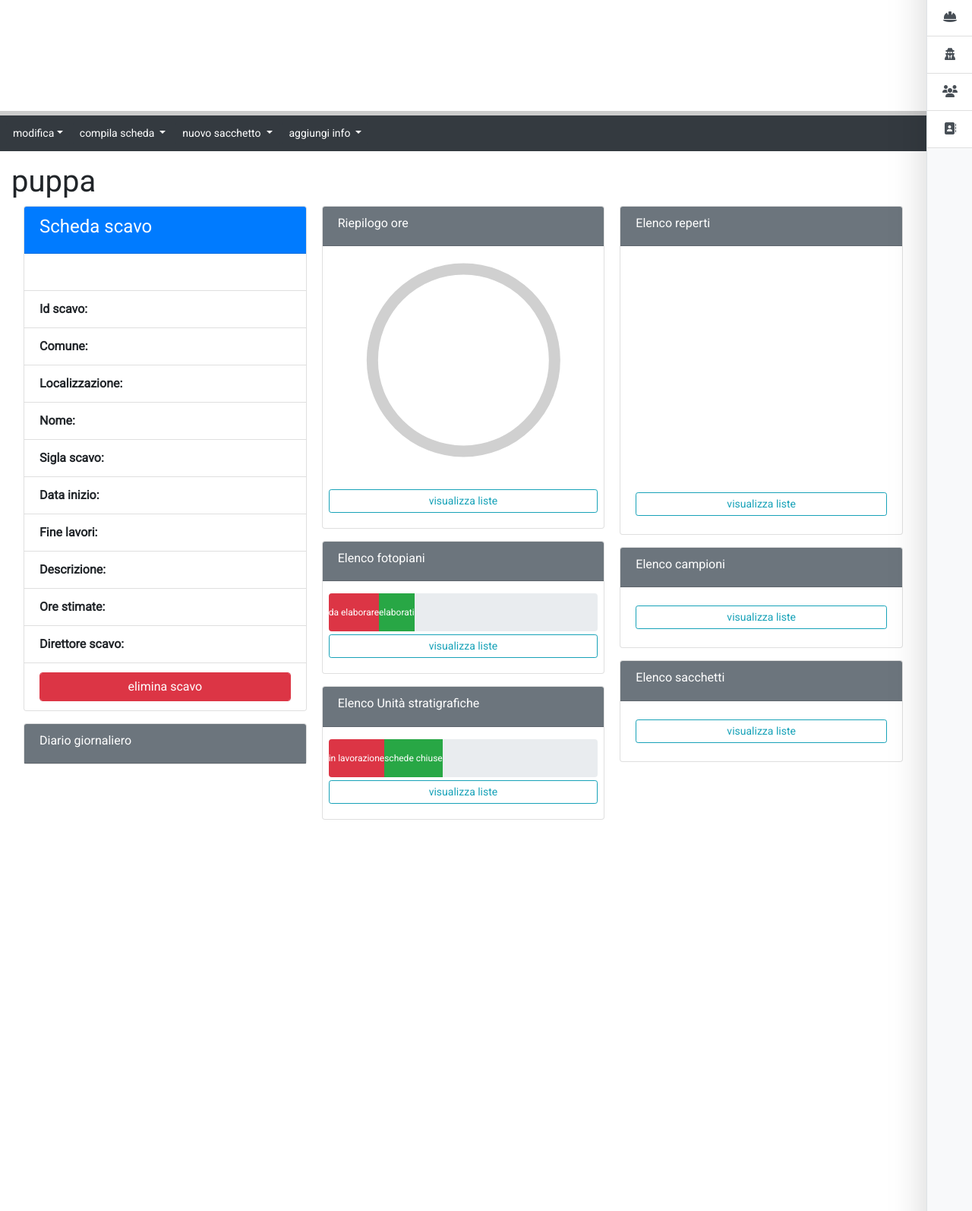
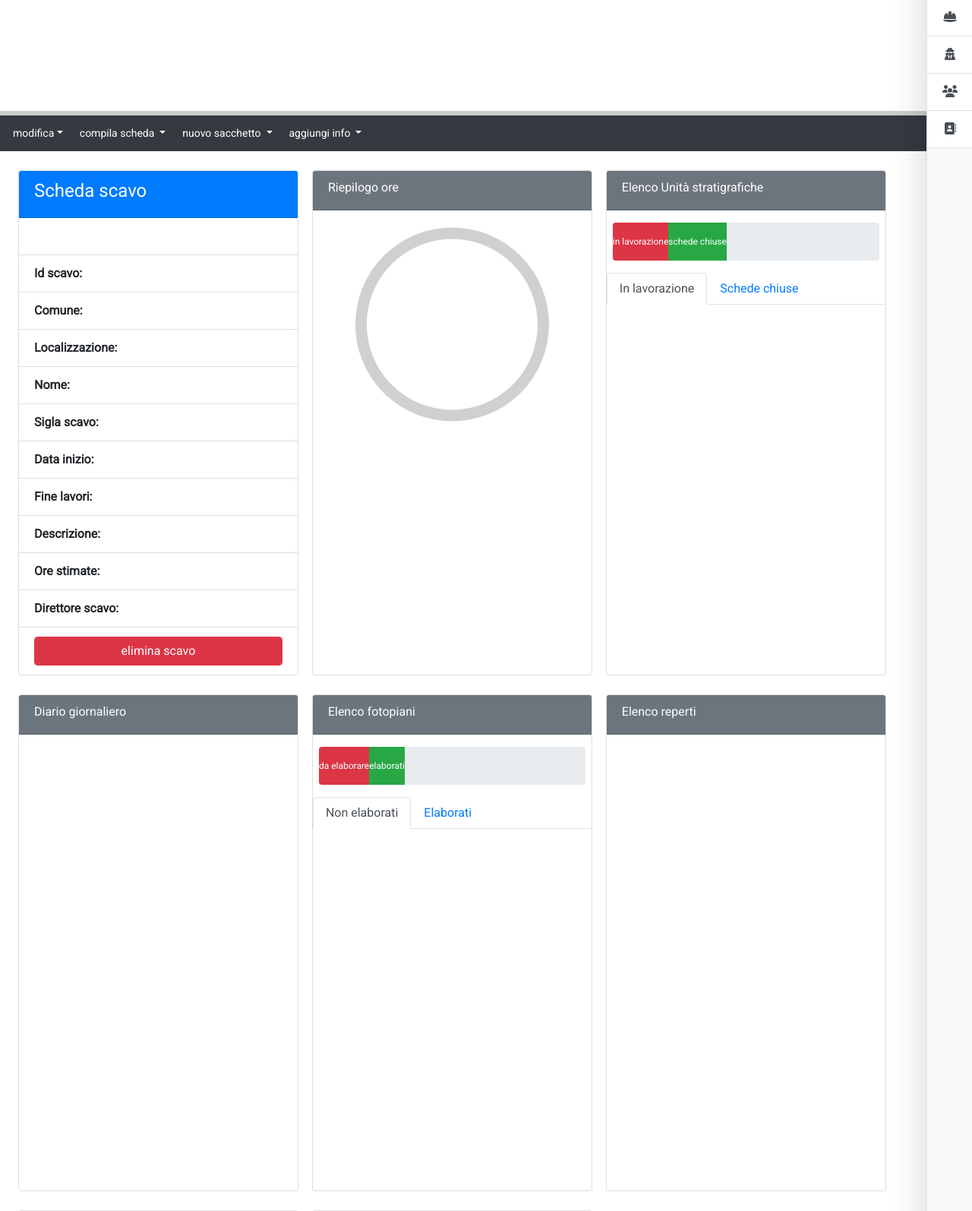
Before and after one commit to beppenapo/atw, a PHP site: page /workPage.php in a window 1280 px wide. Shown: the part 198-1792 px from the top of the page at 76% size. Run offline with PHP 8.4, Linux system fonts and the light colour scheme; the visitor is signed in with stand-in values (Sample User, id 1); data that the repository does not hold is empty; a map, chart or similar area stays blank; some libraries are stand-ins or nearby versions.

Commit message:
workpage layout

```diff
--- a/client/css/main.css
+++ b/client/css/main.css
@@ -62,6 +62,6 @@ main{ position: relative; width: 100vw; min-height: calc(100% - 60px); margin:0;
 }
 @media (min-width: 1200px) {
   body>nav.closed{transform: translate(140px,0);}
-  body>main.container-fluid{padding-right: 75px;}
+  body>main{padding-right: 75px !important;}
   .toast{width: 40vw;}
 }
--- a/client/css/workPage.css
+++ b/client/css/workPage.css
@@ -1,29 +1,65 @@
+ul, .list-scroll{overflow: auto;}
 .list-info span{display: inline-block;vertical-align: top;}
 .list-info .list-key{width:120px;}
 .list-key{font-weight: bold;}
 .list-key::after{content:':'}
 .list-info .list-value{width:calc(100% - 130px);}
-.list-scroll{height: auto; max-height: 300px; overflow: auto;}
+.list-diario, .list-reperti, .list-campioni, .list-sacchetti{height: 600px;}
+#wrapListFotopiani .list-scroll, #wrapListUs .list-scroll{height: 450px;}
+#listaOre{height: 300px;}
 .map{position: relative; width: 100vw; height: 300px; background: #fff; margin-top: 50px;z-index:5;}
 .round {transform: rotate(-90deg); transition: all 1s ease-in-out; fill: none; stroke-width: 5; stroke-linecap: round; stroke-dasharray: 0 999;}
 .bgRound {fill: none; stroke: #d0d0d0; stroke-width: 5;}
 .svg-text{font-size:20px; font-family: 'Roboto', sans-serif; fill:#000;}
-.map>.nomeScavo{
-  position: absolute;
-  bottom: 0;
-  left: 0;
-  width: 100vw;
-  padding: 3px 0;
-  margin: 0;
-  text-align: center;
-  font-size: 40px;
-  z-index: 2000;
-  background: rgba(0,0,0,.2);
+.map>.nomeScavo{position: absolute; bottom: 0; left: 0; width: 100vw; padding: 3px 0; margin: 0; text-align: center; font-size: 40px; z-index: 2000; background: rgba(0,0,0,.2);}
+
+.repConsegnato:not(:disabled):not(.disabled).active, .repConsegnato:not(:disabled):not(.disabled):active, .show>.repConsegnato.dropdown-toggle {color: #dc3545; background-color: transparent; border-color: transparent;}
+
+@media (max-width: 575px) {
 }
-#findPie{width: 300px; height:300px;}
-
-.repConsegnato:not(:disabled):not(.disabled).active, .repConsegnato:not(:disabled):not(.disabled):active, .show>.repConsegnato.dropdown-toggle {
-    color: #dc3545;
-    background-color: transparent;
-    border-color: transparent;
+@media (min-width: 576px) {
 }
+@media (min-width: 768px) {
+  body>main{
+    position:relative;
+    display: flex;
+    justify-content: flex-start;
+    flex-direction: row;
+    flex-wrap: wrap;
+    align-content: flex-start;
+  }
+  body>main>.card{width:47%;margin:9px;}
+}
+@media (min-width: 992px) {
+  body>main{
+    position:relative;
+    display: flex;
+    justify-content: flex-start;
+    flex-direction: row;
+    flex-wrap: wrap;
+    align-content: flex-start;
+  }
+  body>main>.card{width:31%;margin:9px;}
+}
+@media (min-width: 1200px) {
+  body>main{
+    position:relative;
+    display: flex;
+    justify-content: flex-start;
+    flex-direction: row;
+    flex-wrap: wrap;
+    align-content: flex-start;
+  }
+  body>main>.card{width:31%;margin:9px;}
+}
+@media (min-width: 1400px) {
+  body>main{
+    position:relative;
+    display: flex;
+    justify-content: flex-start;
+    flex-direction: row;
+    flex-wrap: wrap;
+    align-content: flex-start;
+  }
+  body>main>.card{width:24%;margin:9px;}
+}
--- a/client/workPage.php
+++ b/client/workPage.php
@@ -62,12 +62,27 @@
         </div>
       </nav>
     </div>
+    <div class="container-fluid d-block d-md-none">
+      <nav id="anchorWrap" class="mb-3">
+        <div class="btn-group btn-group-sm">
+          <button type="button" class="btn btn-info form-control dropdown-toggle toggle-anchor" data-toggle="dropdown">vai alla scheda</button>
+          <div class="dropdown-menu">
+            <a class="dropdown-item" href="#infoGenerali">scheda scavo</a>
+            <a class="dropdown-item" href="#ore">ore</a>
+            <a class="dropdown-item" href="#us">US</a>
+            <a class="dropdown-item" href="#attivita">diario</a>
+            <a class="dropdown-item" href="#fotopiani">fotopiani</a>
+            <a class="dropdown-item" href="#reperti">reperti</a>
+            <a class="dropdown-item" href="#campioni">campioni</a>
+            <a class="dropdown-item" href="#sacchetti">sacchetti</a>
+          </div>
+        </div>
+      </nav>
+    </div>
     <main class="container-fluid">
-      <h1>puppa</h1>
-        <div class="card-columns px-3">
       <div class="card mb-3" id="infoGenerali">
         <div class="card-header bg-primary text-white">
-              <h4>Scheda scavo</h4>
+          <h4>Scheda scavo <a href="#map" class="float-right d-block d-md-none"><i class="fa-solid fa-arrow-up fa-2xs text-white"></i></a></h4>
         </div>
         <ul class="list-group list-group-flush list-info">
           <li class="list-group-item statoLavoroItem">
@@ -119,16 +134,12 @@
         </ul>
       </div>
 
-          <div class="card mb-3" id="attivita">
-            <div class="card-header bg-secondary text-white">
-              <h6>Diario giornaliero</h6>
-            </div>
-            <ul class="list-group list-group-flush list-diario list-scroll"></ul>
-          </div>
-
       <div class="card mb-3" id="ore">
         <div class="card-header bg-secondary text-white">
-              <h6>Riepilogo ore <span class="float-right badge badge-light totOre"></span></h6>
+          <h6>Riepilogo ore
+            <a href="#map" class="float-right ml-4 d-block d-md-none"><i class="fa-solid fa-arrow-up text-white"></i></a>
+            <span class="float-right badge badge-light totOre"></span>
+          </h6>
         </div>
         <div class="point">
           <svg viewbox="0 0 100 100" width="100%" height="300">
@@ -137,59 +148,23 @@
             <text x="50%" y="50%" dominant-baseline="middle" text-anchor="middle" class="svg-text"></text>
           </svg>
         </div>
-            <div class="py-3 px-2">
-              <button type="button" class="btn btn-sm btn-outline-info w-100 my-1 toggleList" data-toggle="collapse" data-target="#listaOre"></button>
-            </div>
-            <div id="listaOre" class="details list-scroll collapse">
-
-            </div>
+        <div id="listaOre" class="details list-scroll"></div>
       </div>
 
-          <div class="card mb-3" id="fotopiani">
+      <div class="card mb-3" id="us">
         <div class="card-header bg-secondary text-white">
-              <h6>Elenco fotopiani<span class="float-right badge badge-light" id="totFotopiani"></span></h6>
-            </div>
-            <div class="py-3 px-2">
-              <div class="progress" style="height:50px;">
-                <div class="progress-bar bg-danger noEl" role="progressbar" aria-valuemin="0" aria-valuemax="100"><span id="daElaborareTot"></span> da elaborare</div>
-                <div class="progress-bar bg-success el" role="progressbar" aria-valuemin="0" aria-valuemax="100"><span id="elaboratiTot"></span> elaborati</div>
-              </div>
-              <button type="button" class="btn btn-sm btn-outline-info w-100 my-1 toggleList" data-toggle="collapse" data-target="#wrapListFotopiani"></button>
-            </div>
-            <div id="wrapListFotopiani" class="collapse">
-              <nav>
-                <div class="nav nav-tabs" id="nav-tab" role="tablist">
-                  <a class="nav-item nav-link active" id="nav-nonEl-tab" data-toggle="tab" href="#nonElList" role="tab" aria-controls="nonElList" aria-selected="true">Non elaborati</a>
-                  <a class="nav-item nav-link" id="nav-el-tab" data-toggle="tab" href="#elList" role="tab" aria-controls="elList" aria-selected="false">Elaborati</a>
-                </div>
-              </nav>
-              <div class="tab-content" id="nav-tabContent">
-                <div class="tab-pane fade show active" id="nonElList" role="tabpanel" aria-labelledby="nav-nonEl-tab">
-                  <div class="wrapList list-scroll">
-                    <div class="list-fotopiani-daFare"></div>
-                  </div>
-                </div>
-                <div class="tab-pane fade" id="elList" role="tabpanel" aria-labelledby="nav-el-tab">
-                  <div class="wrapList list-scroll">
-                    <div class="list-fotopiani-fatti"></div>
-                  </div>
-                </div>
-              </div>
-            </div>
-          </div>
-
-          <div class="card" id="us">
-            <div class="card-header bg-secondary text-white">
-              <h6>Elenco Unità stratigrafiche<span class="float-right badge badge-light" id="totUs"></span></h6>
+          <h6>Elenco Unità stratigrafiche
+            <a href="#map" class="float-right ml-4 d-block d-md-none"><i class="fa-solid fa-arrow-up text-white"></i></a>
+            <span class="float-right badge badge-light" id="totUs"></span>
+          </h6>
         </div>
         <div class="py-3 px-2">
           <div class="progress" style="height:50px;">
             <div class="progress-bar bg-danger usAperte" role="progressbar" aria-valuemin="0" aria-valuemax="100"><span id="usAperteTot"></span> in lavorazione</div>
             <div class="progress-bar bg-success usChiuse" role="progressbar" aria-valuemin="0" aria-valuemax="100"><span id="usChiuseTot"></span> schede chiuse</div>
           </div>
-              <button type="button" class="btn btn-sm btn-outline-info w-100 my-1 toggleList" data-toggle="collapse" data-target="#wrapListUs"></button>
         </div>
-            <div id="wrapListUs" class="collapse">
+        <div id="wrapListUs">
           <nav>
             <div class="nav nav-tabs" id="nav-tab" role="tablist">
               <a class="nav-item nav-link active" id="nav-usAperte-tab" data-toggle="tab" href="#usAperteList" role="tab" aria-controls="usAperteList" aria-selected="true">In lavorazione</a>
@@ -211,48 +186,78 @@
         </div>
       </div>
 
-          <div class="card mb-3" id="reperti">
+      <div class="card mb-3" id="attivita">
         <div class="card-header bg-secondary text-white">
-              <h6>Elenco reperti <span class="float-right badge badge-light" id="totReperti"></span></h6>
+          <h6>Diario giornaliero
+            <a href="#map" class="float-right ml-4 d-block d-md-none"><i class="fa-solid fa-arrow-up text-white"></i></a>
+          </h6>
         </div>
-            <canvas id="findPie" class="d-block mx-auto"></canvas>
-            <div class="card-body">
-              <button type="button" class="btn btn-sm btn-outline-info w-100 my-1 toggleList" data-toggle="collapse" data-target="#wrapListReperti"></button>
+        <ul class="list-group list-group-flush list-diario"></ul>
       </div>
-            <div class="collapse" id="wrapListReperti">
-              <div class="wrapList list-scroll">
-                <div class="list-reperti"></div>
+
+      <div class="card mb-3" id="fotopiani">
+        <div class="card-header bg-secondary text-white">
+          <h6>Elenco fotopiani
+            <a href="#map" class="float-right ml-4 d-block d-md-none"><i class="fa-solid fa-arrow-up text-white"></i></a>
+            <span class="float-right badge badge-light" id="totFotopiani"></span>
+          </h6>
+        </div>
+        <div class="py-3 px-2">
+          <div class="progress" style="height:50px;">
+            <div class="progress-bar bg-danger noEl" role="progressbar" aria-valuemin="0" aria-valuemax="100"><span id="daElaborareTot"></span> da elaborare</div>
+            <div class="progress-bar bg-success el" role="progressbar" aria-valuemin="0" aria-valuemax="100"><span id="elaboratiTot"></span> elaborati</div>
+          </div>
+        </div>
+        <div id="wrapListFotopiani">
+          <nav>
+            <div class="nav nav-tabs" id="nav-tab" role="tablist">
+              <a class="nav-item nav-link active" id="nav-nonEl-tab" data-toggle="tab" href="#nonElList" role="tab" aria-controls="nonElList" aria-selected="true">Non elaborati</a>
+              <a class="nav-item nav-link" id="nav-el-tab" data-toggle="tab" href="#elList" role="tab" aria-controls="elList" aria-selected="false">Elaborati</a>
+            </div>
+          </nav>
+          <div class="tab-content" id="nav-tabContent">
+            <div class="tab-pane fade show active" id="nonElList" role="tabpanel" aria-labelledby="nav-nonEl-tab">
+              <div class="list-scroll">
+                <div class="list-fotopiani-daFare"></div>
+              </div>
+            </div>
+            <div class="tab-pane fade" id="elList" role="tabpanel" aria-labelledby="nav-el-tab">
+              <div class="list-scroll">
+                <div class="list-fotopiani-fatti"></div>
+              </div>
+            </div>
           </div>
         </div>
       </div>
 
+      <div class="card mb-3" id="reperti">
+        <div class="card-header bg-secondary text-white">
+          <h6>Elenco reperti
+            <a href="#map" class="float-right ml-4 d-block d-md-none"><i class="fa-solid fa-arrow-up text-white"></i></a>
+            <span class="float-right badge badge-light" id="totReperti"></span>
+          </h6>
+        </div>
+        <div class="list-scroll list-reperti"></div>
+      </div>
+
       <div class="card mb-3" id="campioni">
         <div class="card-header bg-secondary text-white">
-              <h6>Elenco campioni <span class="float-right badge badge-light" id="totCampioni"></span></h6>
+          <h6>Elenco campioni
+            <a href="#map" class="float-right ml-4 d-block d-md-none"><i class="fa-solid fa-arrow-up text-white"></i></a>
+            <span class="float-right badge badge-light" id="totCampioni"></span>
+          </h6>
         </div>
-            <div class="card-body">
-              <button type="button" class="btn btn-sm btn-outline-info w-100 my-1 toggleList" data-toggle="collapse" data-target="#wrapListCampioni"></button>
-            </div>
-            <div class="collapse" id="wrapListCampioni">
-              <div class="wrapList list-scroll">
-                <div class="list-campioni"></div>
-              </div>
-            </div>
+        <div class="list-scroll list-campioni"></div>
       </div>
 
       <div class="card mb-3" id="sacchetti">
         <div class="card-header bg-secondary text-white">
-              <h6>Elenco sacchetti <span class="float-right badge badge-light" id="totSacchetti"></span></h6>
+          <h6>Elenco sacchetti
+            <a href="#map" class="float-right ml-4 d-block d-md-none"><i class="fa-solid fa-arrow-up text-white"></i></a>
+            <span class="float-right badge badge-light" id="totSacchetti"></span>
+          </h6>
         </div>
-            <div class="card-body">
-              <button type="button" class="btn btn-sm btn-outline-info w-100 my-1 toggleList" data-toggle="collapse" data-target="#wrapListSacchetti"></button>
-            </div>
-            <div class="collapse" id="wrapListSacchetti">
-              <div class="wrapList list-scroll">
-                <div class="list-sacchetti"></div>
-              </div>
-            </div>
-          </div>
+        <div class="list-scroll list-sacchetti"></div>
       </div>
     </main>
     <?php require_once("inc/lib.html"); ?>
```
Also changed, not shown: client/js/workPage.js (+0 -34 lines). Lines whose indentation alone changed are shown as unchanged.
